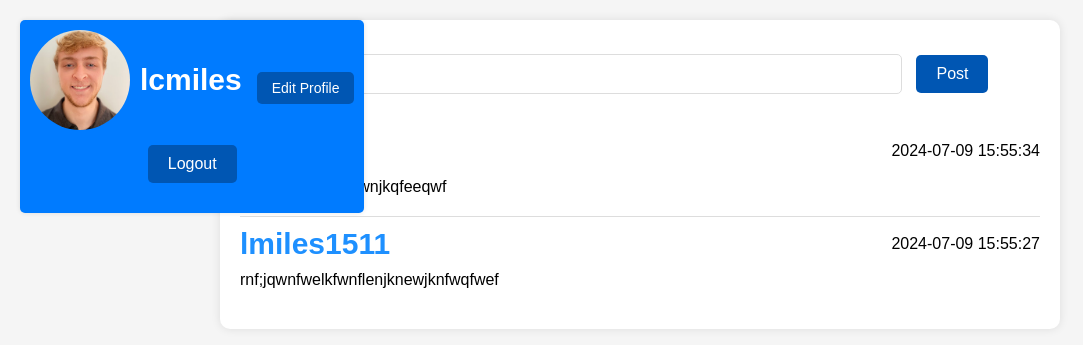
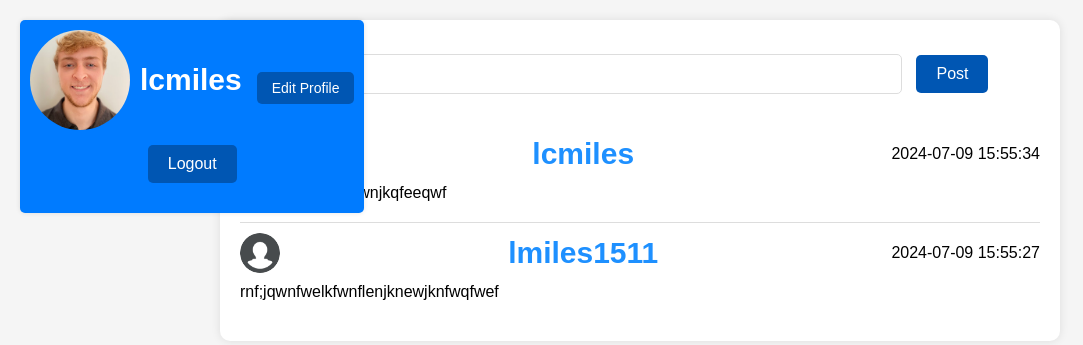
Before and after one commit to lcmiles/CS-421-Final-Project, a Flask app: page / in a window 1280 px wide. Shown: the top 345 px of the page, without its empty margins (0-1083 px from the left). Run offline with Flask 3, Linux system fonts and the light colour scheme; a user stored in the database is signed in.

Commit message:
added readme and changed stylings

```diff
--- a/static/style.css
+++ b/static/style.css
@@ -89,6 +89,14 @@ body {
     font-size: 30px;
 
     margin-right: 15px;
+
+}
+
+.username-container {
+
+    flex: none;
+
+    float: left;
 
 }
 
@@ -298,7 +306,7 @@ input[type="submit"]:hover, button:hover {
 
 }
 
-.profile-picture-small {
+.post-profile-picture {
 
     width: 40px; /* Adjust size as needed */
 
--- a/templates/index.html
+++ b/templates/index.html
@@ -61,8 +61,17 @@
             <div class="post-box">
 
                 <div class="post-header">
+                    {% if user.profile_picture %}
 
-                    <span><a style="color:dodgerblue" href="{{ url_for('view_profile', username=post.user.username) }}" class="username">{{ post.user.username }}</a></span>
+                    <img src="{{ url_for('static', filename=post.user.profile_picture) }}" alt="Profile Picture" class="post-profile-picture">
+
+                    {% else %}
+
+                    <img src="{{ url_for('static', filename='default.png') }}" alt="Default Profile Picture" class="post-profile-picture">
+
+                    {% endif %}
+
+                    <span class="username-container"><a style="color:dodgerblue" href="{{ url_for('view_profile', username=post.user.username) }}" class="username">{{ post.user.username }}</a></span>
 
                     <span>{{ post.timestamp.strftime('%Y-%m-%d %H:%M:%S') }}</span>
 
```
Also changed, not shown: Readme.md (added), instance/database.db.
